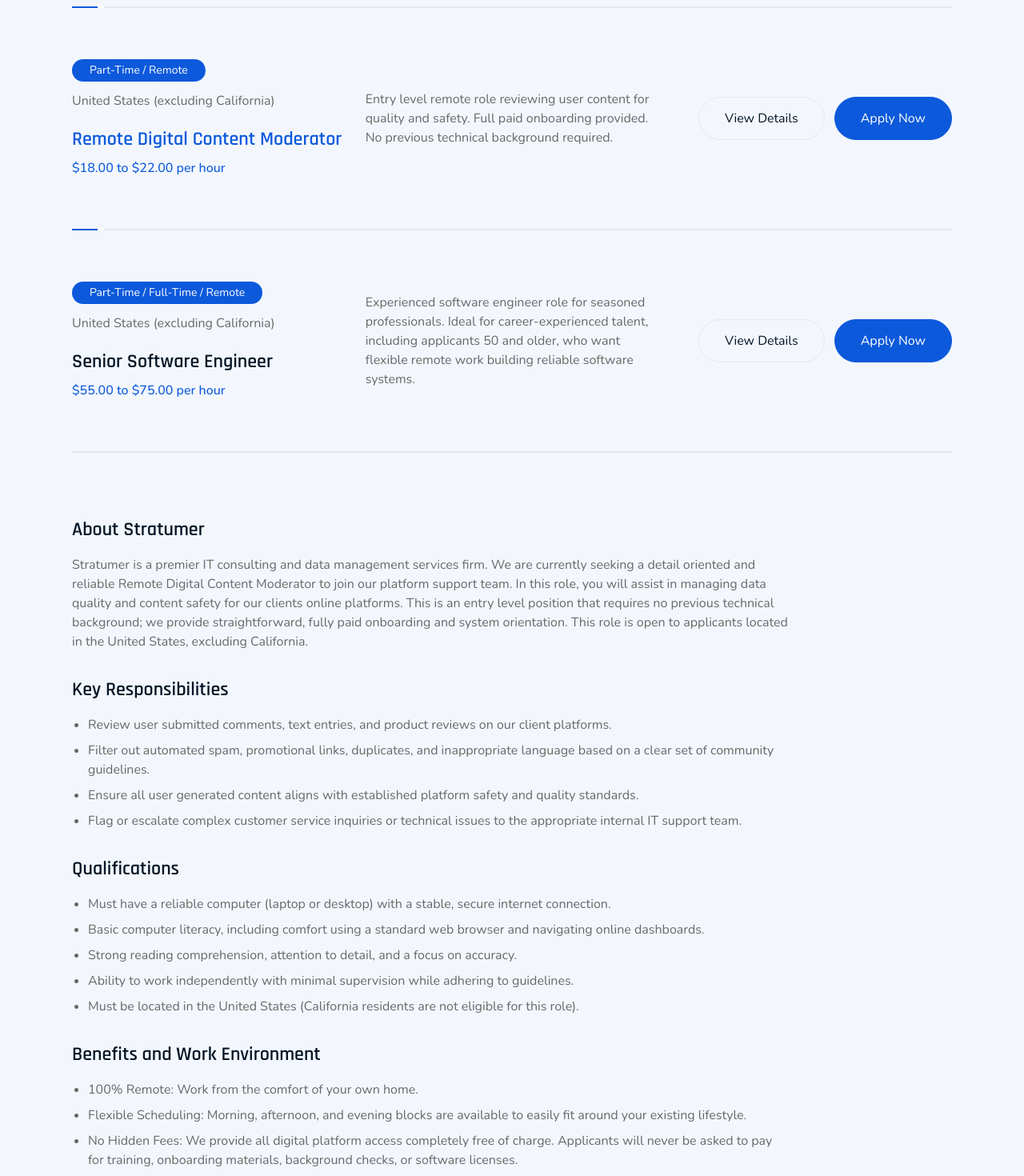
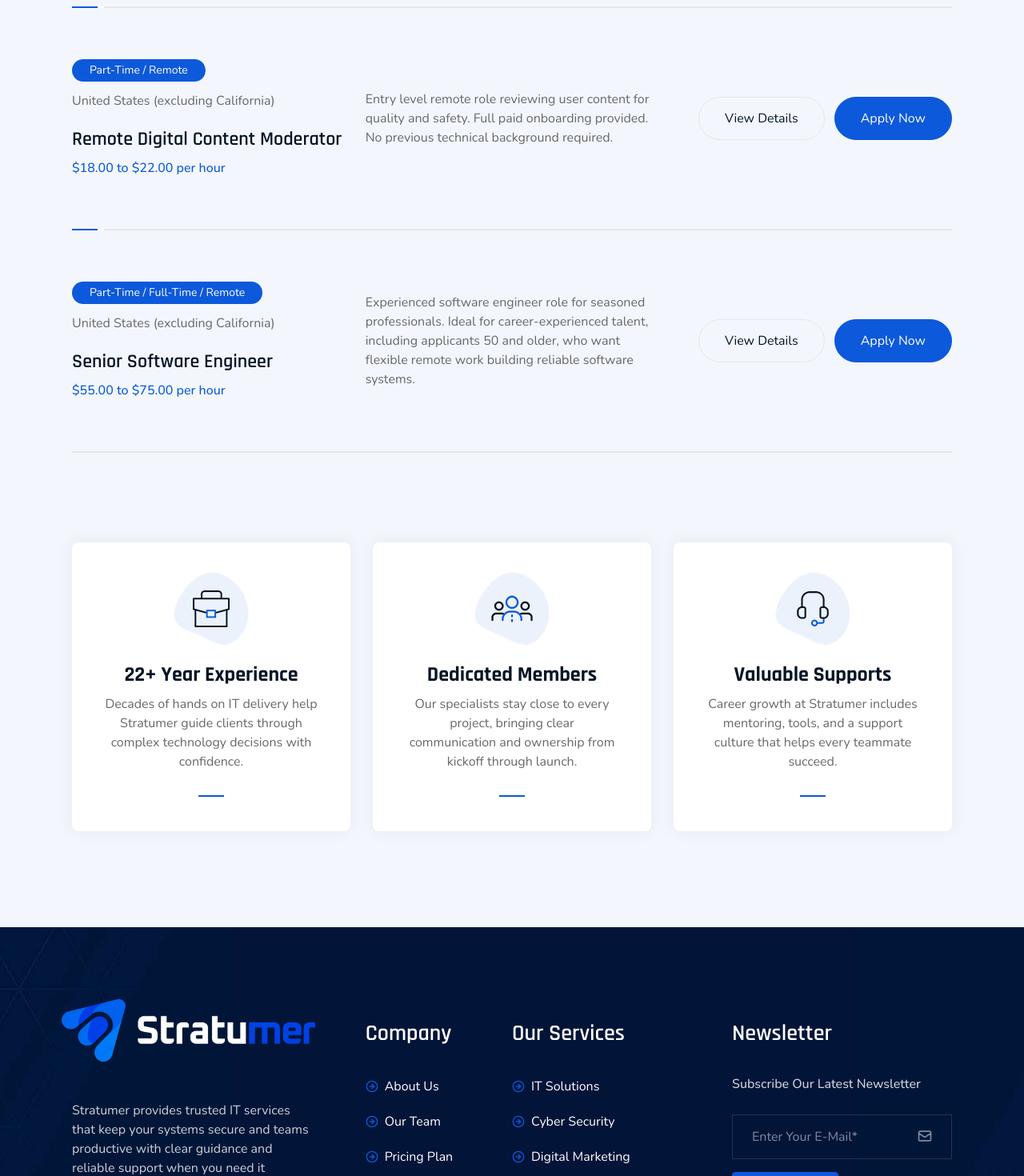
Before and after one commit to Tears822/Stratumer.co, a React (Vite) app: page /career in a window 1280 px wide. Shown: the part 780-2250 px from the top of the page at 80% size. Built offline with nearby package versions, Linux system fonts and the light colour scheme.

Commit message:
updated career page

```diff
--- a/src/Pages/InnerPage/CareerInner/Career.jsx
+++ b/src/Pages/InnerPage/CareerInner/Career.jsx
@@ -1,14 +1,13 @@
 import { Link } from "react-router-dom";
-import { useMemo, useState } from "react";
+import { useState } from "react";
 import { jobs } from "./jobsData";
 
 const Career = () => {
-  const [selectedId, setSelectedId] = useState(jobs[0].id);
+  const [expandedId, setExpandedId] = useState(null);
 
-  const selectedJob = useMemo(
-    () => jobs.find((job) => job.id === selectedId) || jobs[0],
-    [selectedId]
-  );
+  const toggleDetails = (jobId) => {
+    setExpandedId((current) => (current === jobId ? null : jobId));
+  };
 
   return (
     <section className="bg-BodyBg-0 py-28">
@@ -29,14 +28,18 @@
           </div>
         </div>
 
-        <div className="space-y-0">
-          {jobs.map((job, index) => (
+        <div>
+          {jobs.map((job, index) => {
+            const isExpanded = expandedId === job.id;
+
+            return (
               <div
                 key={job.id}
-              className={`grid grid-cols-4 md:grid-cols-8 lg:grid-cols-12 gap-8 lg:gap-0 lg:items-center border-y-2 py-16 relative ${
+                className={`border-y-2 relative ${
                   index > 0 ? "border-t-0" : ""
                 } before:absolute before:-top-[2px] before:left-0 before:w-8 before:h-[2px] before:bg-PrimaryColor-0 after:absolute after:-top-[2px] after:left-8 after:w-2 after:h-[2px] after:bg-white`}
               >
+                <div className="grid grid-cols-4 md:grid-cols-8 lg:grid-cols-12 gap-8 lg:gap-0 lg:items-center py-16">
                   <div className="col-span-4">
                     <div className="flex flex-wrap items-center gap-3">
                       <h6 className="px-[22px] py-1 rounded-full bg-PrimaryColor-0 font-Nunito font-light text-white text-sm">
@@ -46,35 +49,36 @@
                         {job.location}
                       </p>
                     </div>
-                <button
-                  type="button"
-                  onClick={() => setSelectedId(job.id)}
-                  className="text-left"
-                >
                     <p
-                    className={`font-Rajdhani font-semibold text-2xl mt-5 transition-colors ${
-                      selectedId === job.id
+                      className={`font-Rajdhani font-semibold text-2xl mt-5 ${
+                        isExpanded
                           ? "text-PrimaryColor-0"
-                        : "text-HeadingColor-0 hover:text-PrimaryColor-0"
+                          : "text-HeadingColor-0"
                       }`}
                     >
                       {job.title}
                     </p>
-                </button>
                     <p className="font-Nunito text-PrimaryColor-0 mt-2 font-medium">
                       {job.pay}
                     </p>
                   </div>
                   <div className="col-span-4">
-                <p className="font-Nunito text-TextColor2-0">{job.summary}</p>
+                    <p className="font-Nunito text-TextColor2-0">
+                      {job.summary}
+                    </p>
                   </div>
                   <div className="col-span-4 flex lg:justify-end gap-3 flex-wrap">
                     <button
                       type="button"
-                  onClick={() => setSelectedId(job.id)}
-                  className="font-Nunito text-HeadingColor-0 px-8 py-[14px] border rounded-full transition-all duration-500 hover:border-PrimaryColor-0 hover:text-PrimaryColor-0"
+                      onClick={() => toggleDetails(job.id)}
+                      aria-expanded={isExpanded}
+                      className={`font-Nunito px-8 py-[14px] border rounded-full transition-all duration-500 ${
+                        isExpanded
+                          ? "border-PrimaryColor-0 text-PrimaryColor-0"
+                          : "text-HeadingColor-0 hover:border-PrimaryColor-0 hover:text-PrimaryColor-0"
+                      }`}
                     >
-                  View Details
+                      {isExpanded ? "Hide Details" : "View Details"}
                     </button>
                     <Link to={`/career_apply?role=${job.id}`}>
                       <button className="font-Nunito text-white bg-PrimaryColor-0 px-8 py-[14px] border border-PrimaryColor-0 rounded-full transition-all duration-500 hover:bg-transparent hover:text-PrimaryColor-0">
@@ -83,22 +87,21 @@
                     </Link>
                   </div>
                 </div>
-          ))}
-        </div>
 
-        <div className="mt-[80px] max-w-4xl">
+                {isExpanded ? (
+                  <div className="pb-16 max-w-4xl animate-[fadeIn_0.35s_ease]">
                     <h5 className="font-Rajdhani font-semibold text-HeadingColor-0 text-2xl mb-4">
                       About Stratumer
                     </h5>
                     <p className="font-Nunito text-TextColor2-0 mb-8">
-            {selectedJob.about}
+                      {job.about}
                     </p>
 
                     <h5 className="font-Rajdhani font-semibold text-HeadingColor-0 text-2xl mb-4">
                       Key Responsibilities
                     </h5>
                     <ul className="font-Nunito text-TextColor2-0 list-disc pl-5 space-y-2 mb-8">
-            {selectedJob.responsibilities.map((item) => (
+                      {job.responsibilities.map((item) => (
                         <li key={item}>{item}</li>
                       ))}
                     </ul>
@@ -107,7 +110,7 @@
                       Qualifications
                     </h5>
                     <ul className="font-Nunito text-TextColor2-0 list-disc pl-5 space-y-2 mb-8">
-            {selectedJob.qualifications.map((item) => (
+                      {job.qualifications.map((item) => (
                         <li key={item}>{item}</li>
                       ))}
                     </ul>
@@ -116,7 +119,7 @@
                       Benefits and Work Environment
                     </h5>
                     <ul className="font-Nunito text-TextColor2-0 list-disc pl-5 space-y-2 mb-8">
-            {selectedJob.benefits.map((item) => (
+                      {job.benefits.map((item) => (
                         <li key={item}>{item}</li>
                       ))}
                     </ul>
@@ -125,8 +128,9 @@
                       How to Apply
                     </h5>
                     <p className="font-Nunito text-TextColor2-0 mb-6">
-            Please submit your resume or brief work history through our official
-            Stratumer careers application page, or email your application to{" "}
+                      Please submit your resume or brief work history through
+                      our official Stratumer careers application page, or email
+                      your application to{" "}
                       <a
                         href="mailto:john@stratumer.co"
                         className="text-PrimaryColor-0 hover:underline"
@@ -135,9 +139,16 @@
                       </a>
                       .
                     </p>
-          <Link to={`/career_apply?role=${selectedJob.id}`}>
-            <button className="primary-btn">Apply for This Role</button>
+                    <Link to={`/career_apply?role=${job.id}`}>
+                      <button className="primary-btn">
+                        Apply for This Role
+                      </button>
                     </Link>
+                  </div>
+                ) : null}
+              </div>
+            );
+          })}
         </div>
       </div>
     </section>
```
Lines whose indentation alone changed are shown as unchanged.
